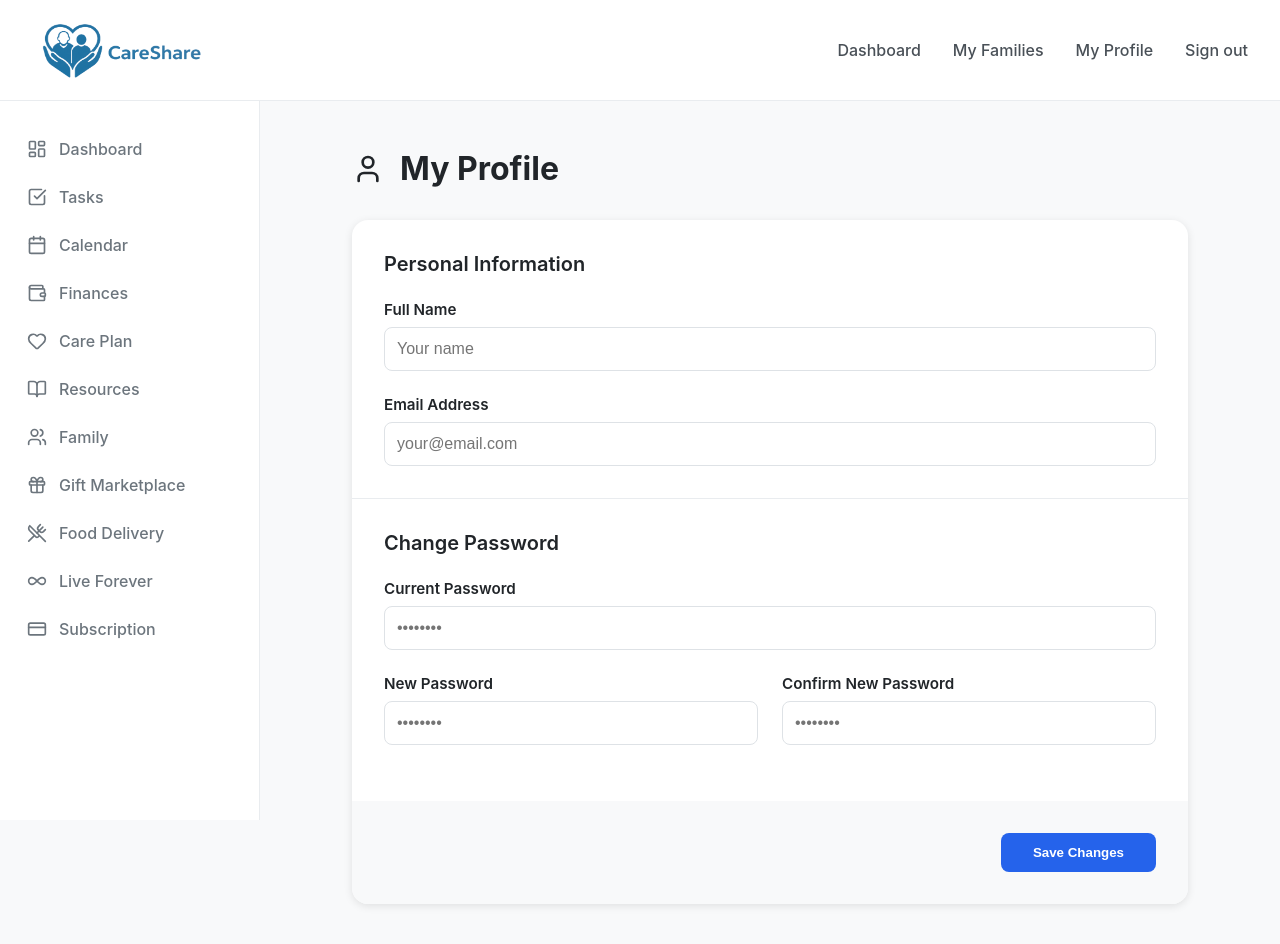
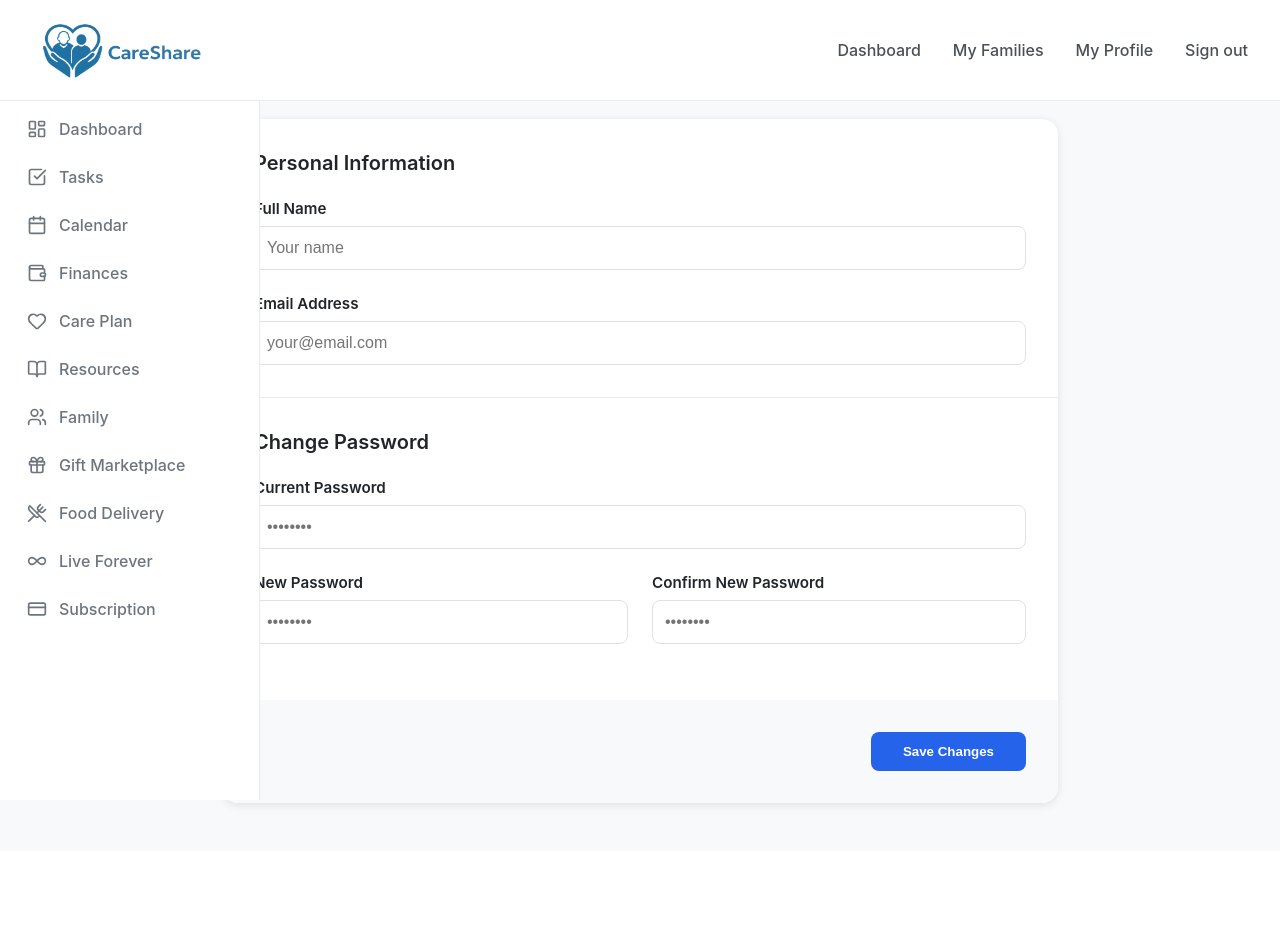
Before and after one commit to EjMackSPD/careshare, a Next.js app: page /profile in a window 1280 px wide. Shown: the top 944 px of the page. After the commit the page ends 851 px from the top, so only its background shows below. Built offline with nearby package versions, Linux system fonts and the light colour scheme.

Commit message:
Fix both navigations to be truly fixed - Top header and left sidebar now stay in place while scrolling

```diff
--- a/app/components/LeftNavigation.module.css
+++ b/app/components/LeftNavigation.module.css
@@ -2,11 +2,12 @@
   width: 260px;
   background: white;
   border-right: 1px solid #e9ecef;
-  height: calc(100vh - 81px);
-  position: sticky;
+  position: fixed;
   top: 81px;
+  left: 0;
+  bottom: 0;
   overflow-y: auto;
-  flex-shrink: 0;
+  z-index: 50;
 }
 
 .nav {
--- a/app/components/Navigation.module.css
+++ b/app/components/Navigation.module.css
@@ -5,8 +5,10 @@
   display: flex;
   justify-content: space-between;
   align-items: center;
-  position: sticky;
+  position: fixed;
   top: 0;
+  left: 0;
+  right: 0;
   z-index: 100;
 }
 
--- a/app/dashboard/page.module.css
+++ b/app/dashboard/page.module.css
@@ -1,10 +1,12 @@
 .container {
   min-height: 100vh;
   background: #f8f9fa;
+  padding-top: 81px;
 }
 
 .layout {
   display: flex;
+  min-height: calc(100vh - 81px);
 }
 
 .nav {
@@ -52,6 +54,7 @@
   margin: 0 auto;
   padding: 3rem 2rem;
   width: 100%;
+  margin-left: 260px;
 }
 
 .header {
--- a/app/family/page.module.css
+++ b/app/family/page.module.css
@@ -1,10 +1,16 @@
 .container {
   min-height: 100vh;
   background: #f8f9fa;
+  padding-top: 81px;
 }
 
 .layout {
   display: flex;
+  min-height: calc(100vh - 81px);
+}
+
+.main {
+  margin-left: 260px;
 }
 
 .nav {
```
